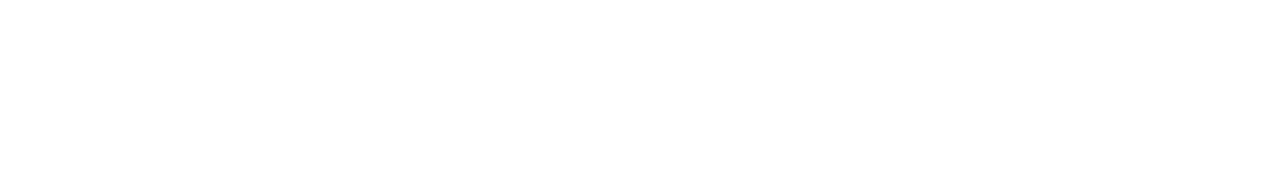
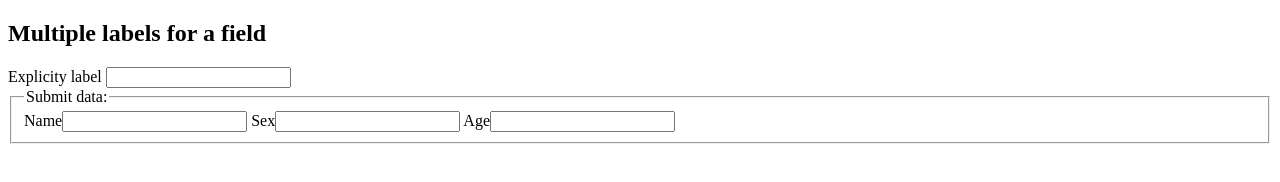
Before and after one commit to ernesto-code/multiple-labels-in-field, a plain HTML site: page index.html in a window 1280 px wide. Drawn offline with Linux system fonts and the light colour scheme.

Commit message:
Form added

```diff
--- a/index.html
+++ b/index.html
@@ -5,6 +5,19 @@
     <meta name="viewport" content="width=device-width, initial-scale=1.0">
     <meta http-equiv="X-UA-Compatible" content="ie=edge">
     <title>Multiple label for a field</title>
+    <h2>Multiple labels for a field</h2>
+    <label for="id1">Explicity label</label>
+    <input id="id1" type="text"/>
+
+    <form>
+        <fieldset>
+            <legend>Submit data:</legend>
+            <label>Name<input type="text"></label>
+            <label>Sex<input type="text"></label>
+            <label>Age<input type="text"></label>
+        </fieldset>
+    </form>
+
 </head>
 <body>
 
```
